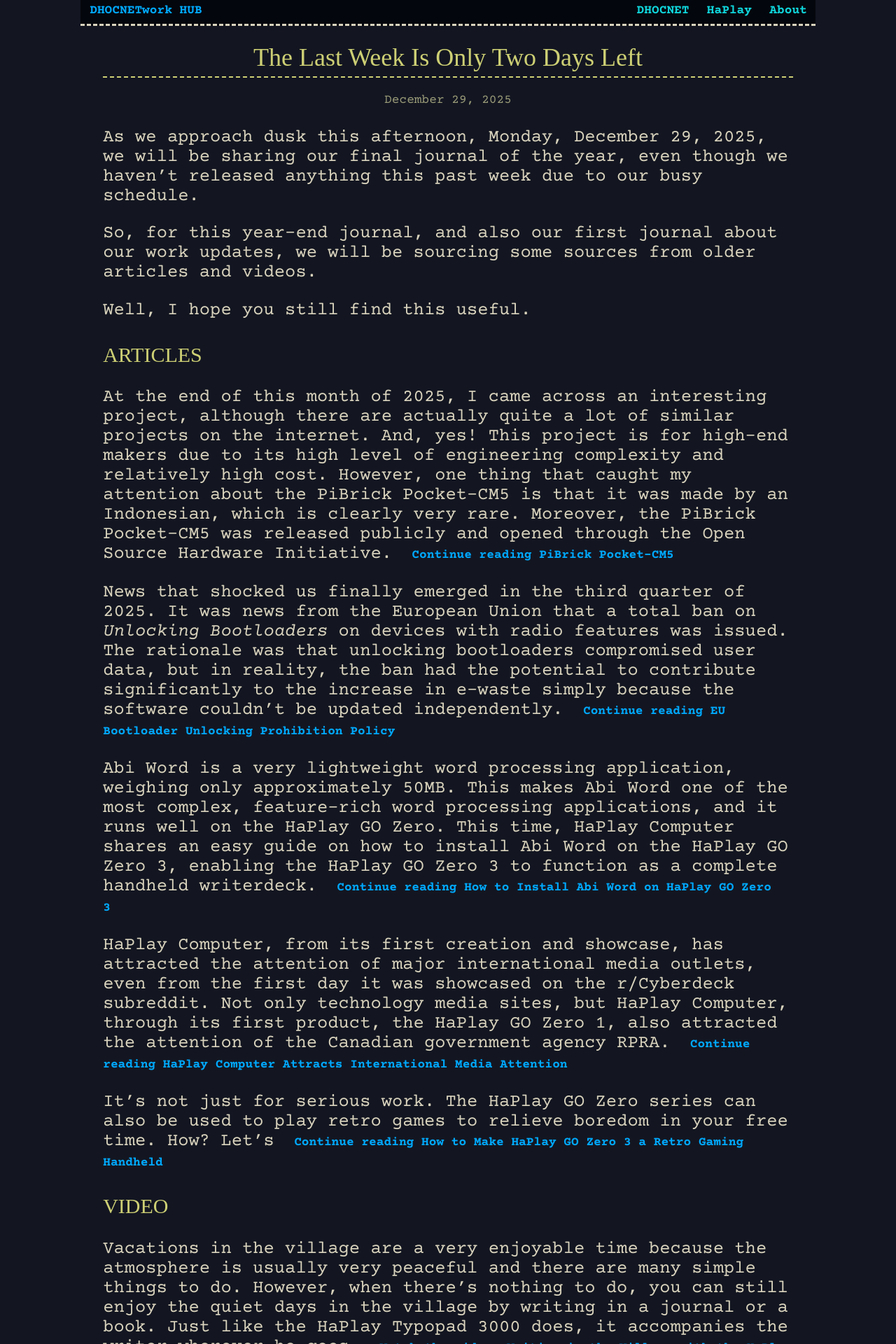
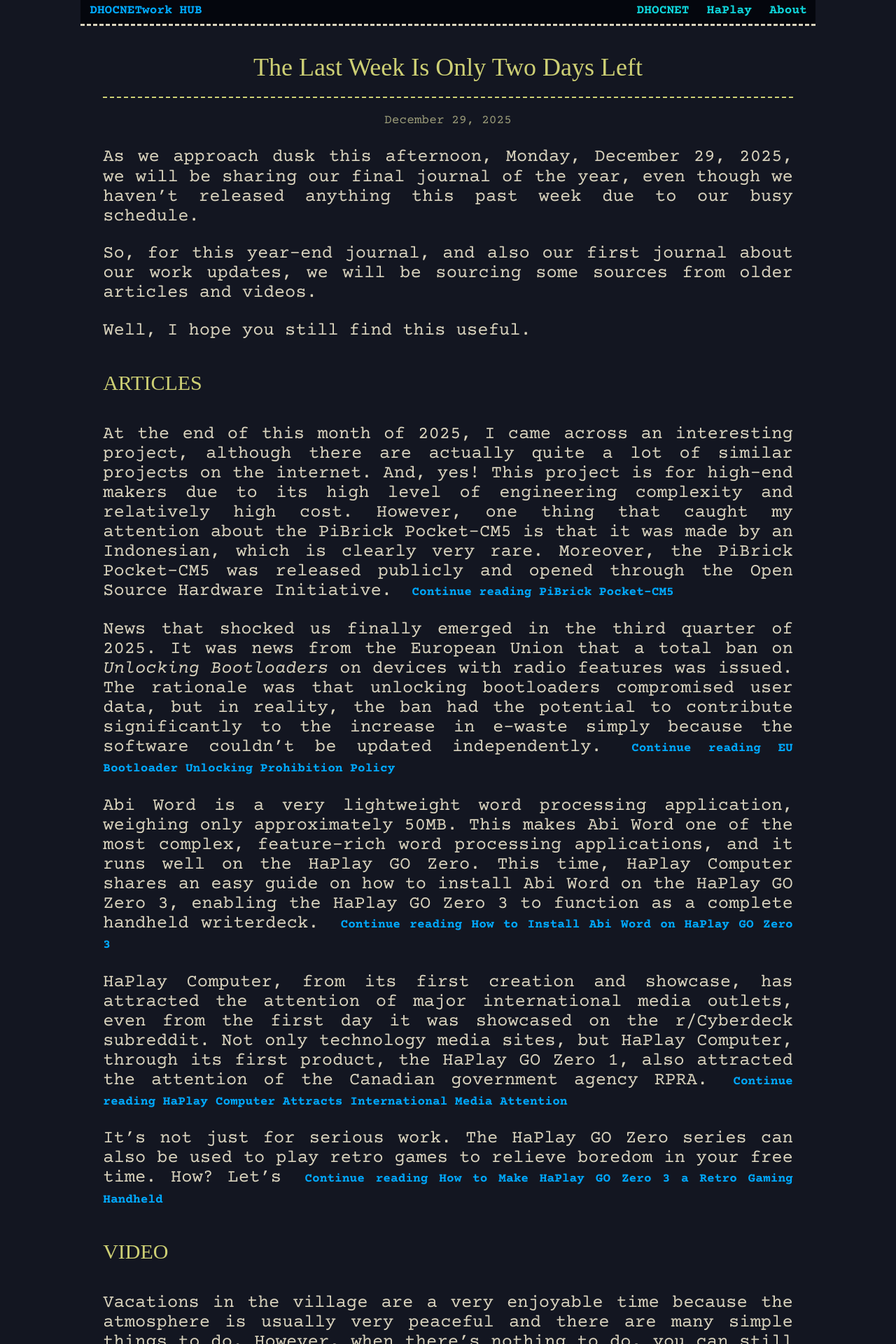
Before and after one commit to dhocnet/dhocnet.github.io, a Jekyll site: the page built from _posts/2025-12-29-the_last_journal_from_this_year.md, in a window 1280 px wide. Shown: the top 1920 px of the page at 70% size. Built offline with Jekyll 4.4.1, drawn with Linux system fonts in a browser that asks for light colours; some web fonts are replaced.

Commit message:
Update default.html

```diff
--- a/_layouts/default.html
+++ b/_layouts/default.html
@@ -19,12 +19,13 @@
                 font-family: "Courier Prime";
                 font-size: 1.7em;
                 line-height: 1.1em;
+                text-align: justify;
             }
 
             body h1, body h2, body h3 {
                 font-family: "Times New Roman";
                 color: #cdcf74;
-                line-height: 1.5em;
+                line-height: 2.3em;
             }
 
             #dhocnet-main-header {
```
